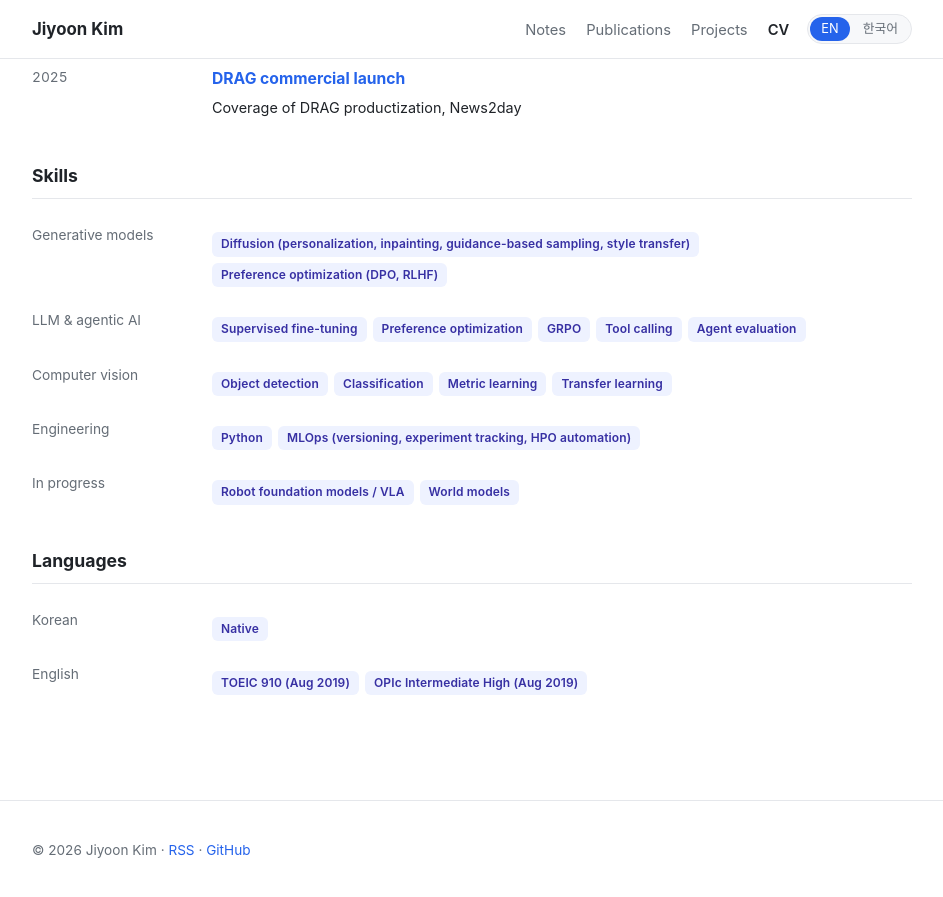
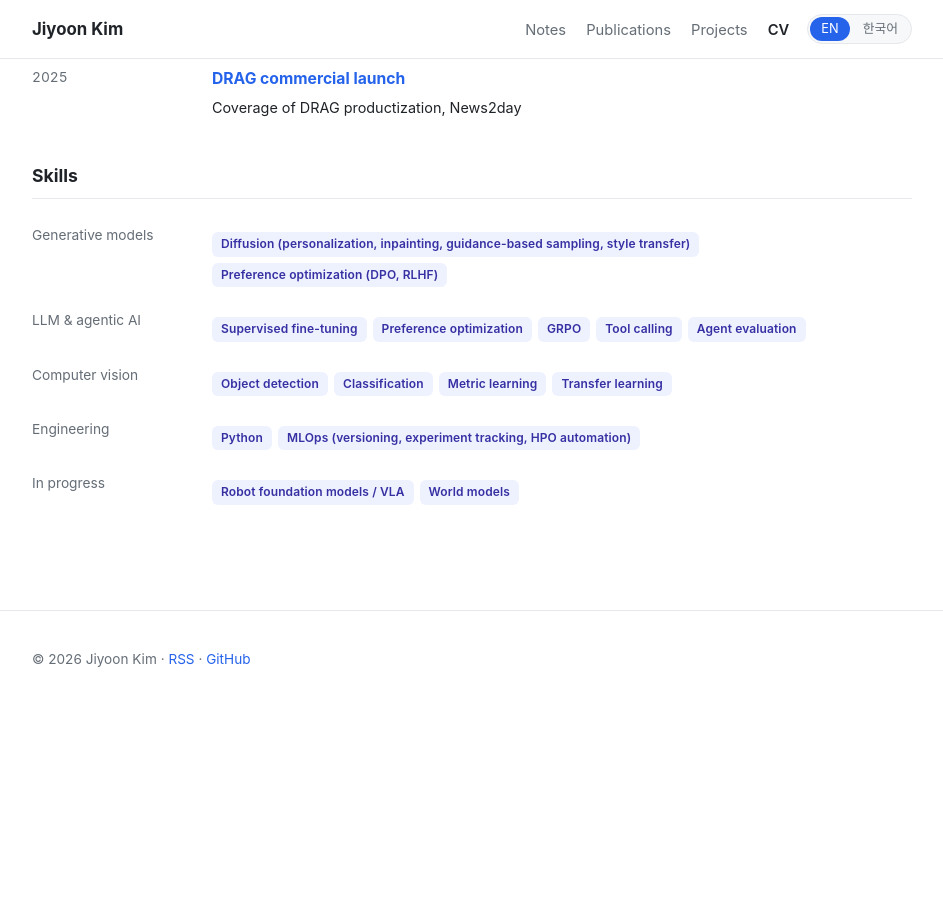
Before and after one commit to jiyoon0630/jiyoon0630.github.io, a Jekyll site: the page built from cv.html, in a window 1280 px wide and 900 px high, scrolled down 3444 px. Shown: the top 897 px of the window, without its empty margins (168-1111 px from the left). Built offline with Jekyll 4.4.1, drawn with Linux system fonts in a browser that asks for light colours; after the commit the page ends 4153 px from its top, so only the background shows below that.

Commit message:
Remove the Languages section from the CV
At the owner's request. cv.html renders the section only when
cv.languages exists, so dropping the data removes it in both languages.

Co-Authored-By: Claude Opus 5.5 <noreply@anthropic.com>
Claude-Session: https://claude.ai/code/session_01EoNPYyU97Z9UVTQvXMvYkD

```diff
--- a/_data/cv.yml
+++ b/_data/cv.yml
@@ -181,13 +181,3 @@ skills:
     group_ko: "진행 중"
     items_ko: ["로봇 파운데이션 모델 / VLA", "월드 모델"]
     items: ["Robot foundation models / VLA", "World models"]
-
-languages:
-  - group: "Korean"
-    group_ko: "한국어"
-    items_ko: ["모국어"]
-    items: ["Native"]
-  - group: "English"
-    group_ko: "영어"
-    items_ko: ["TOEIC 910 (2019.08)", "OPIc Intermediate High (2019.08)"]
-    items: ["TOEIC 910 (Aug 2019)", "OPIc Intermediate High (Aug 2019)"]
```
